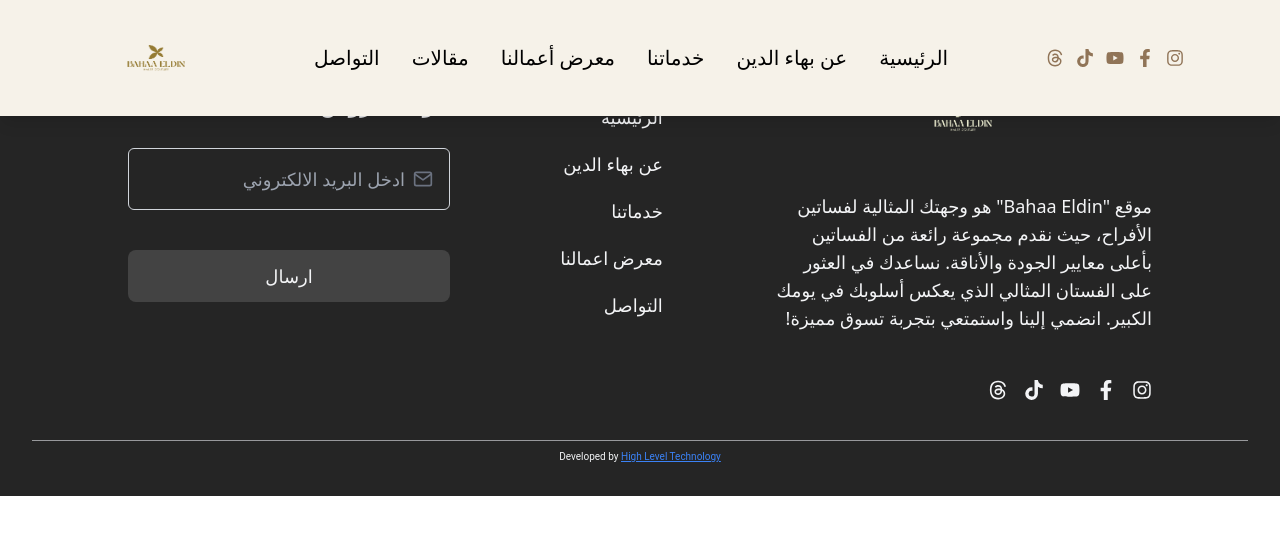
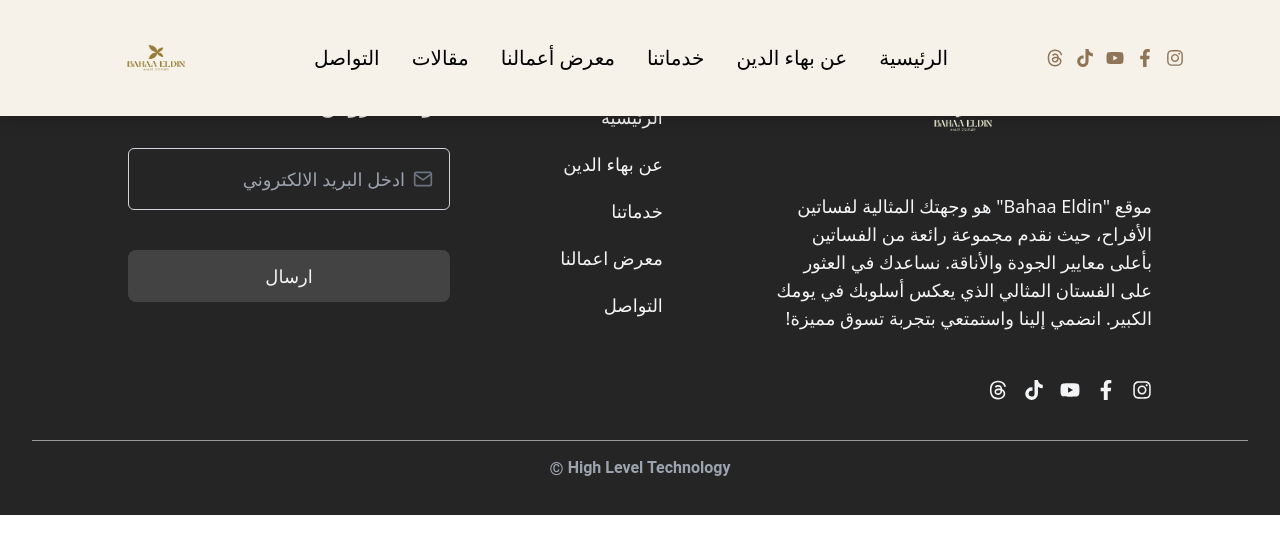
Before and after one commit to ziad223/wedding, a React (Vite) app: page /blog/1 in a window 1280 px wide. Shown: the top 554 px of the page. Built offline with nearby package versions, Linux system fonts and the light colour scheme.

Commit message:
last update

```diff
--- a/src/components/Footer.jsx
+++ b/src/components/Footer.jsx
@@ -70,14 +70,13 @@ const Footer = () => {
                 className="text-center text-[10px] font-sans"
                 style={{ fontFamily: '"Roboto", "Helvetica", "Arial", sans-serif' }}
             >
-                Developed by{' '}
                 <Link
                     to="https://highleveltecknology.com/"
                     target="_blank"
                     rel="noopener noreferrer"
-                    className="text-blue-500 underline"
+                    className="text-gray-400 text-[16px] font-bold flex items-center justify-center gap-1 mt-3 "
                 >
-                    High Level Technology
+                    High Level Technology <span className='text-lg mt-0.5'>©</span>
                 </Link>
             </h2>
         </footer>
```
